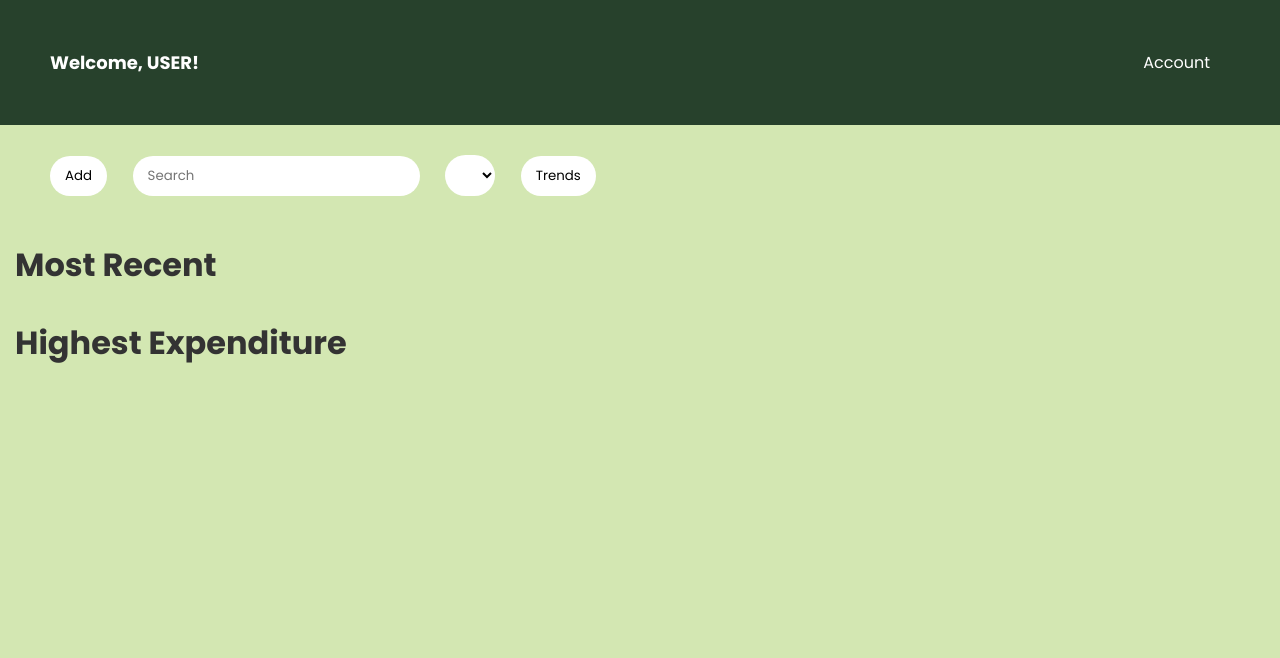
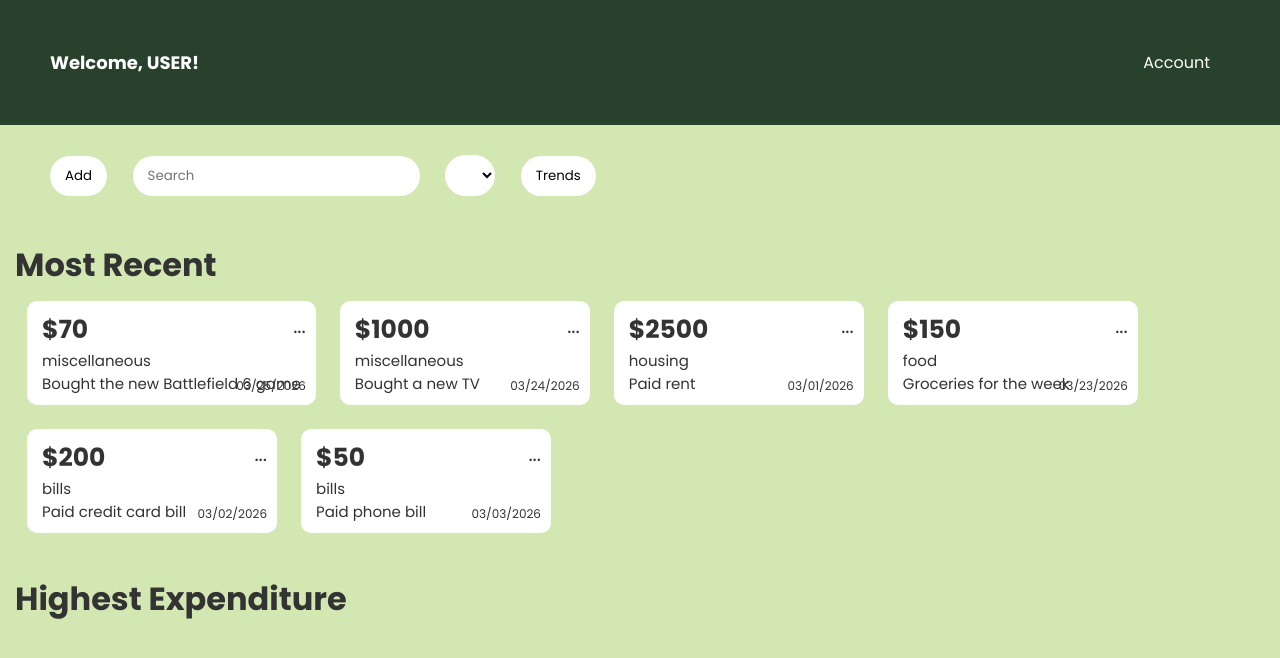
Before and after one commit to CaelOConnor/Expenditure-Tracking-Website, a plain HTML site: page home.html in a window 1280 px wide. Drawn offline with Linux system fonts and the light colour scheme.

Commit message:
js for main page

```diff
--- a/js/Expenses.js
+++ b/js/Expenses.js
@@ -1,5 +1,5 @@
 class Expense {
-    constructor(parentElement){
+    constructor(parentElement, passedAmount, passedType, passedDescription, passedDate){
         // save parentElement to the object
         this.parentElement = parentElement;
 
@@ -16,25 +16,25 @@ class Expense {
         // amount
         const amount = document.createElement('h2');
         amount.classList.add("amount");
-        amount.textContent = "amount";
+        amount.textContent = passedAmount;
         this.div.appendChild(amount);
 
         // type
         const type = document.createElement('p');
         type.classList.add("type");
-        type.textContent = "type";
+        type.textContent = passedType;
         this.div.appendChild(type);
 
         // description
         const description = document.createElement('p');
         description.classList.add("description");
-        description.textContent = "description";
+        description.textContent = passedDescription;
         this.div.appendChild(description);
 
         // date
         const date = document.createElement('p');
         date.classList.add("date");
-        date.textContent = "date";
+        date.textContent = passedDate;
         this.div.appendChild(date);
 
 
@@ -53,15 +53,48 @@ class App {
         //this.classList.add("expense-list");
         this.container.appendChild(this.list);
         this.expenses = [];
-        this.addExpense = this.addExpense.bind(this);
+        this.submitExpense = this.submitExpense.bind(this);
 
-        document.querySelector("#add-expense").addEventListener("click", this.addExpense);
+        //document.querySelector("#add-expense").addEventListener("click", this.addExpense);
+        document.querySelector(".add-item-popup button[type='submit']").addEventListener("click", this.submitExpense);
+
+        this.loadExpenses();
     }
 
-    addExpense(){
-        const expense = new Expense(this.list);
-        this.expenses.push(expense);
+    async loadExpenses() {
+        const response = await fetch('data.json');
+        const users = await response.json();
+
+        for(const user of users){
+            for(const expense of user.expenses){
+                this.createExpense(expense.amount, expense.type, expense.description, expense.date);
+            }
+        }
     }
+
+    createExpense(amount, type, description, date) {
+        const expese = new Expense(
+            this.container, amount, type, description, date
+        );
+        this.expenses.push(expese);
+    }
+
+    submitExpense() {
+        const amount = document.querySelector("#amount").value;
+        const type = document.querySelector("#type").value;
+        const description = document.querySelector("#description").value;
+        const date = document.querySelector("#date").value;
+
+        if (!amount || !type || !description || !date){
+            alert("Please fill all information");
+            return;
+        }
+
+        this.createExpense(amount, type, description, date);
+
+        document.querySelector(".add-item-popup").style.display = "none";
+    }
+
 
 }
 
```
Also changed, not shown: home.html (+2 -14 lines).
